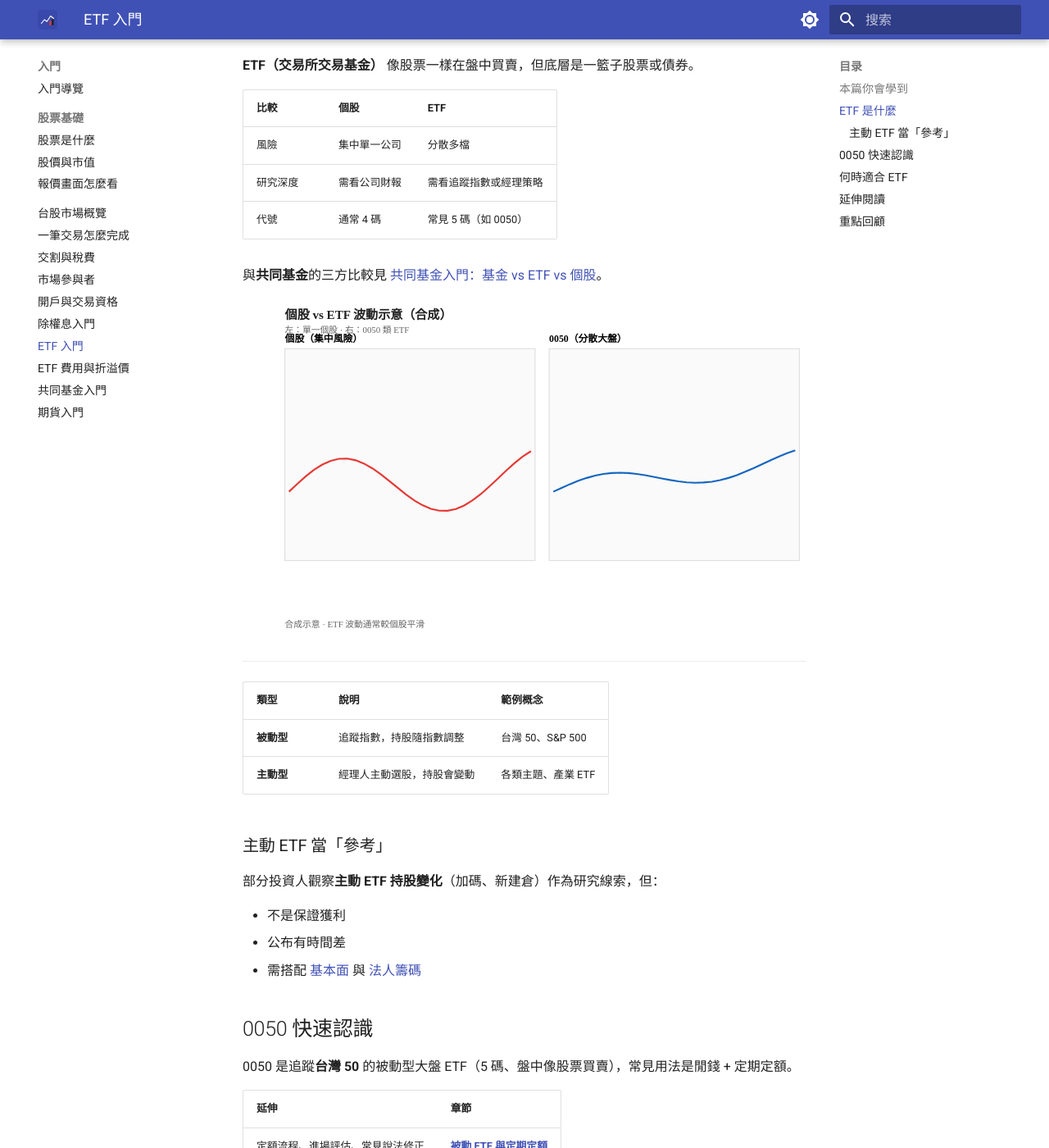
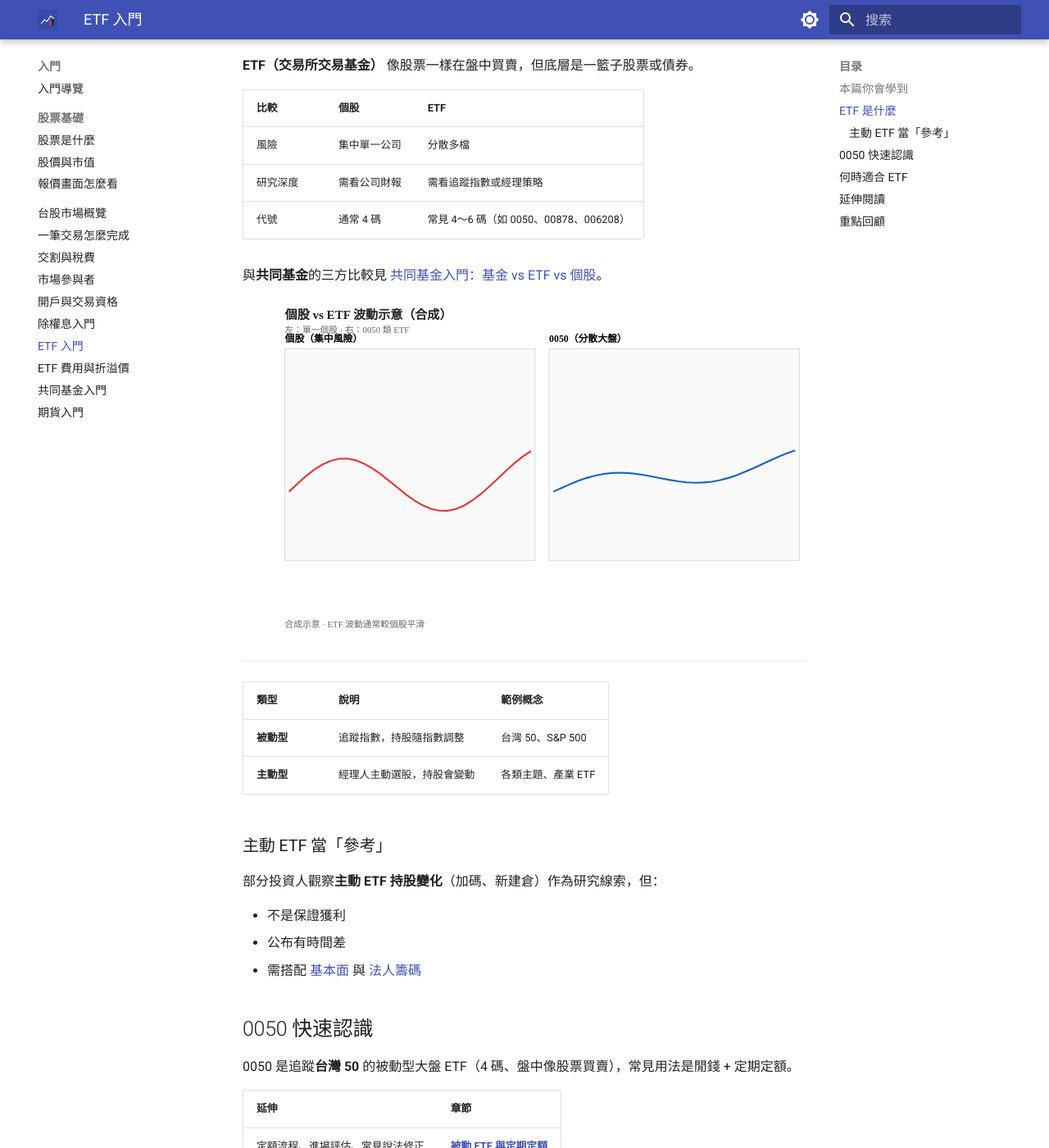
Before and after one commit to skymiku39/stock_school, an MkDocs documentation site: the page built from docs/01-basics/etf-intro.md, in a window 1280 px wide and 1400 px high, scrolled down 395 px. Shown: the whole window at 82% size. Built offline with MkDocs 1.6.1 and Material for MkDocs 9.7.7, drawn with Linux system fonts in a browser that asks for light colours.

Commit message:
fix: 🐛 [AI] 修正 ETF 代號位數說明，0050 為四碼非五碼
Co-authored-by: Cursor <cursoragent@cursor.com>

```diff
--- a/docs/01-basics/etf-intro.md
+++ b/docs/01-basics/etf-intro.md
@@ -14,7 +14,7 @@
 |------|------|-----|
 | 風險 | 集中單一公司 | 分散多檔 |
 | 研究深度 | 需看公司財報 | 需看追蹤指數或經理策略 |
-| 代號 | 通常 4 碼 | 常見 5 碼（如 0050） |
+| 代號 | 通常 4 碼 | 常見 4～6 碼（如 0050、00878、006208） |
 
 與**共同基金**的三方比較見 [共同基金入門：基金 vs ETF vs 個股](mutual-fund-intro.md#基金-vs-etf-vs-個股)。
 
@@ -37,7 +37,7 @@
 
 ## 0050 快速認識
 
-0050 是追蹤**台灣 50** 的被動型大盤 ETF（5 碼、盤中像股票買賣），常見用法是閒錢 + 定期定額。
+0050 是追蹤**台灣 50** 的被動型大盤 ETF（4 碼、盤中像股票買賣），常見用法是閒錢 + 定期定額。
 
 | 延伸 | 章節 |
 |------|------|
```
Also changed, not shown: docs/01-basics/market-overview.md (+1 -1 lines), docs/01-basics/quote-screen.md (+2 -2 lines), docs/01-basics/what-is-stock.md (+1 -1 lines), docs/08-investing/etf-passive-dca.md (+1 -1 lines).
